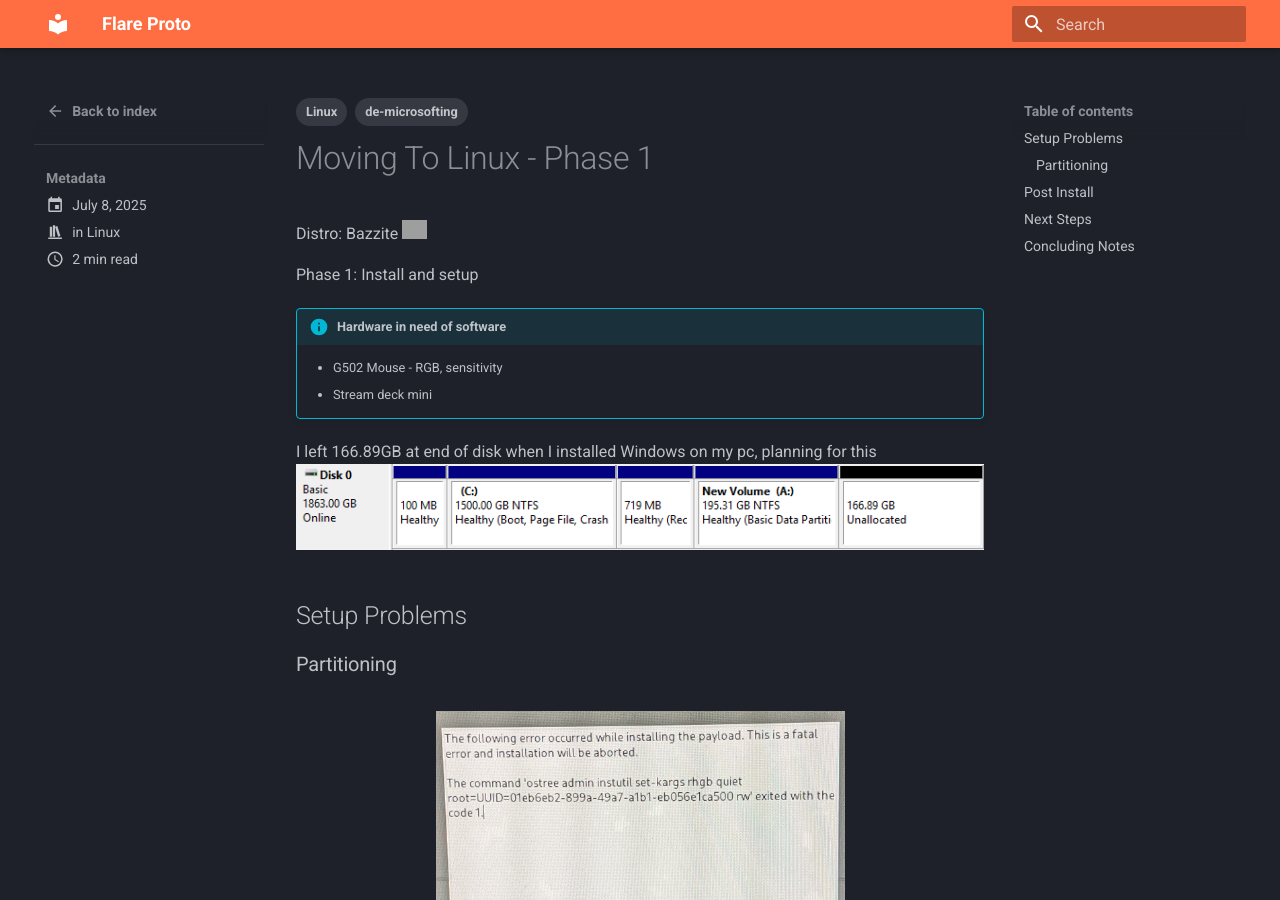
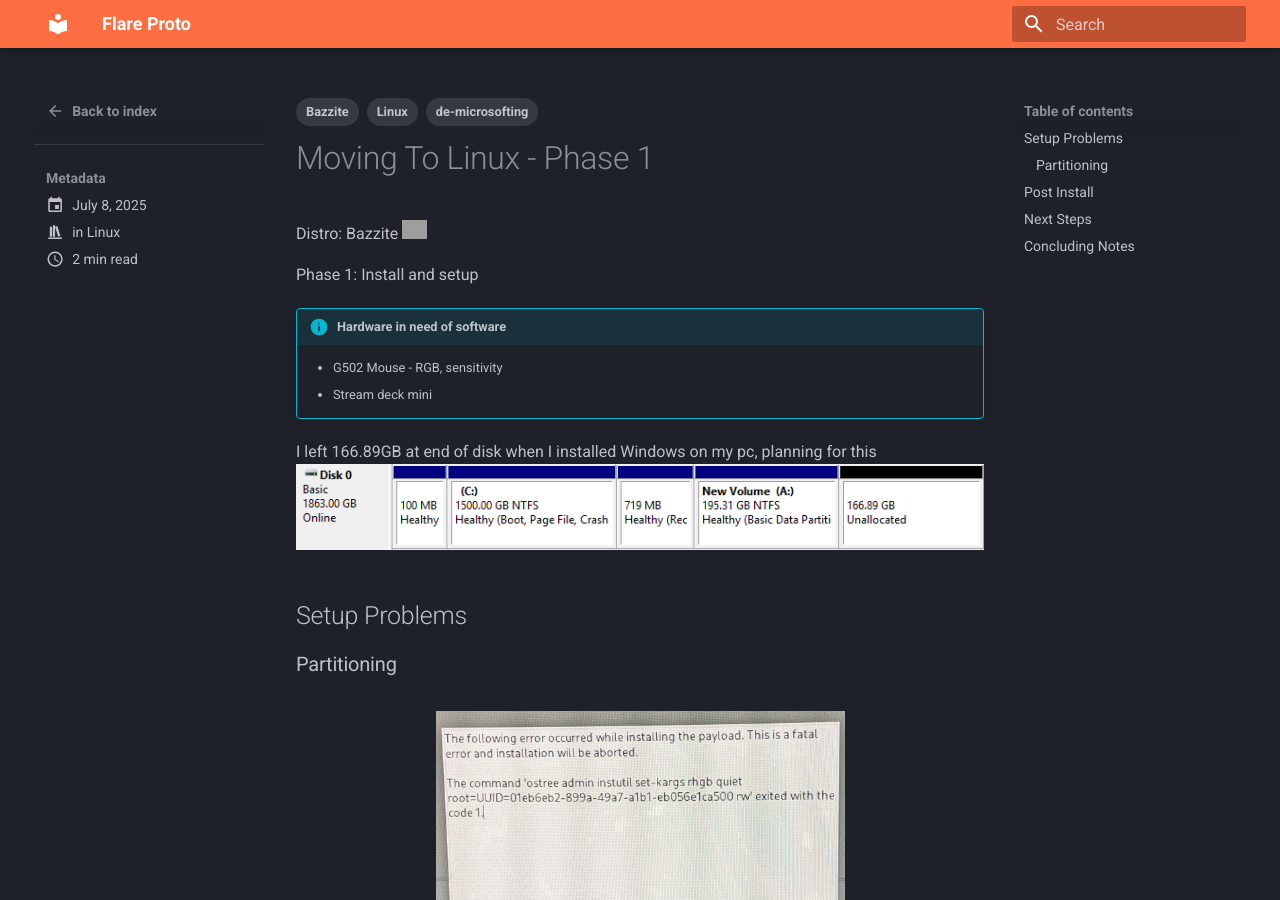
Before and after one commit to flare-proto/flare-proto.github.io, an MkDocs documentation site: the page built from docs/blog/posts/Linux/02Move.md, in a window 1280 px wide and 900 px high. Built offline with MkDocs 1.6.1 and Material for MkDocs 9.7.7, drawn with Linux system fonts in a browser that asks for light colours; some web fonts are replaced; comment, search, counter and statistics services are not loaded; grey boxes are pictures that could not be loaded.

Commit message:
Bazzite tag

```diff
--- a/docs/blog/posts/Linux/02Move.md
+++ b/docs/blog/posts/Linux/02Move.md
@@ -5,6 +5,7 @@
 tags:
     - de-microsofting
     - Linux
+    - Bazzite
 comments: true
 ---
 # Moving To Linux - Phase 1
```
